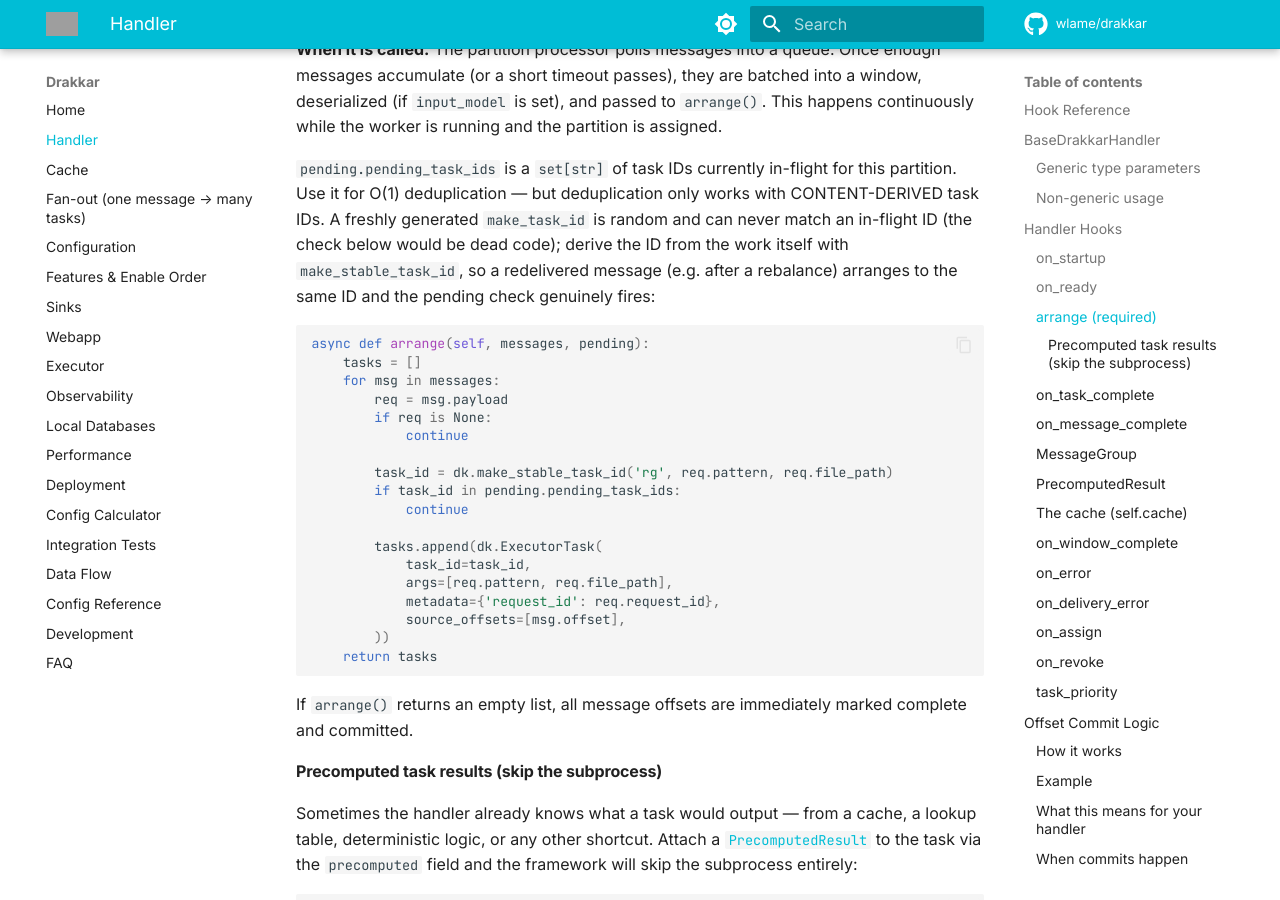
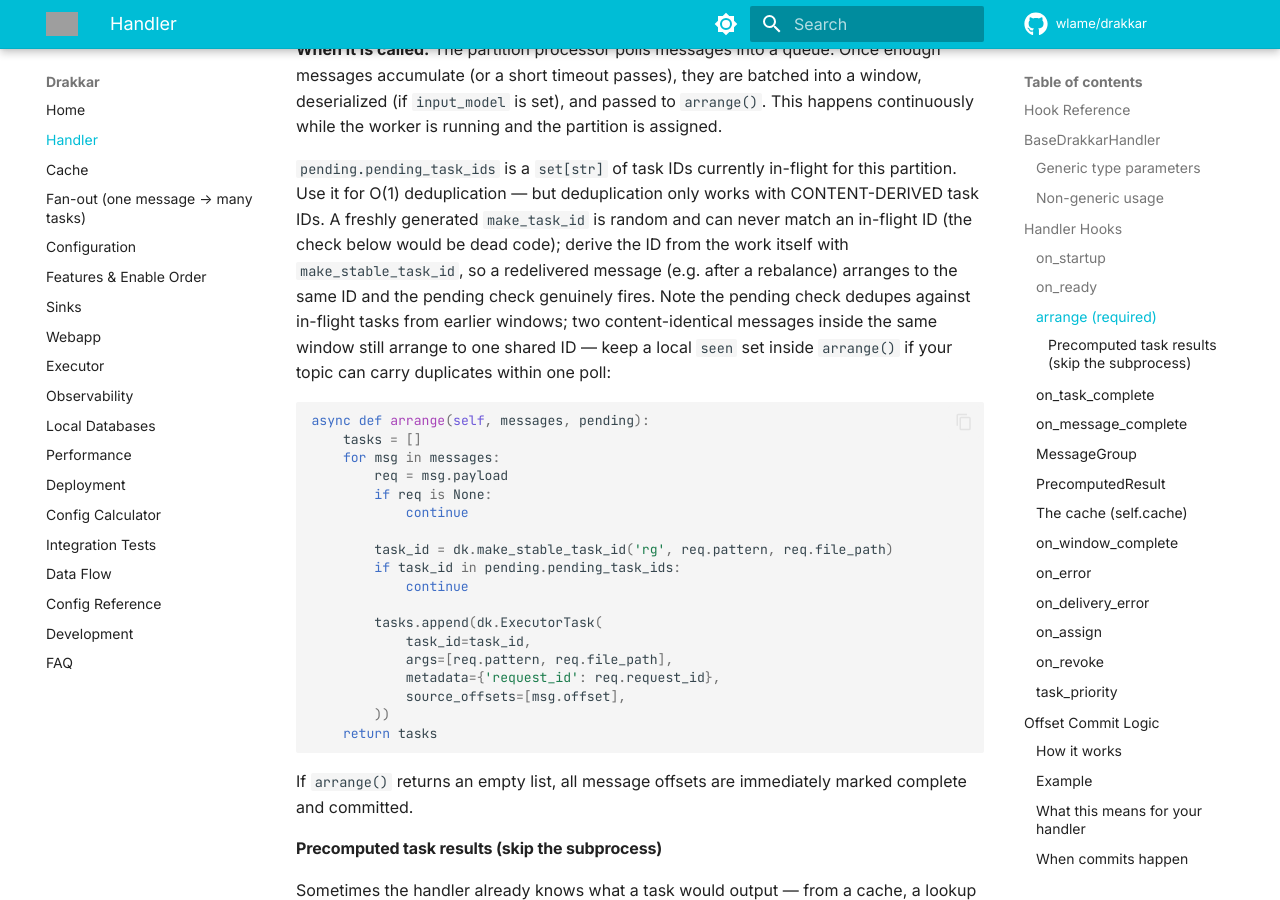
Before and after one commit to wlame/drakkar, an MkDocs documentation site: the page built from docs/handler.md, in a window 1280 px wide and 900 px high, scrolled down 4756 px. Built offline with MkDocs 1.6.1 and Material for MkDocs 9.7.7, drawn with Linux system fonts in a browser that asks for light colours; comment, search, counter and statistics services are not loaded; grey boxes are pictures that could not be loaded.

Commit message:
Document the within-window limits of stable-id deduplication.

````diff
--- a/docs/handler.md
+++ b/docs/handler.md
@@ -183,12 +183,16 @@ passed to `arrange()`. This happens continuously while the worker is
 running and the partition is assigned.
 
 `pending.pending_task_ids` is a `set[str]` of task IDs currently
-in-flight for this partition. Use it for O(1) deduplication — but deduplication only works with
-CONTENT-DERIVED task IDs. A freshly generated `make_task_id` is random
-and can never match an in-flight ID (the check below would be dead
-code); derive the ID from the work itself with `make_stable_task_id`,
-so a redelivered message (e.g. after a rebalance) arranges to the same
-ID and the pending check genuinely fires:
+in-flight for this partition. Use it for O(1) deduplication — but
+deduplication only works with CONTENT-DERIVED task IDs. A freshly
+generated `make_task_id` is random and can never match an in-flight ID
+(the check below would be dead code); derive the ID from the work
+itself with `make_stable_task_id`, so a redelivered message (e.g.
+after a rebalance) arranges to the same ID and the pending check
+genuinely fires. Note the pending check dedupes against in-flight tasks
+from earlier windows; two content-identical messages inside the same
+window still arrange to one shared ID — keep a local `seen` set inside
+`arrange()` if your topic can carry duplicates within one poll:
 
 ```python
 async def arrange(self, messages, pending):
````
Also changed, not shown: 1 other file.
